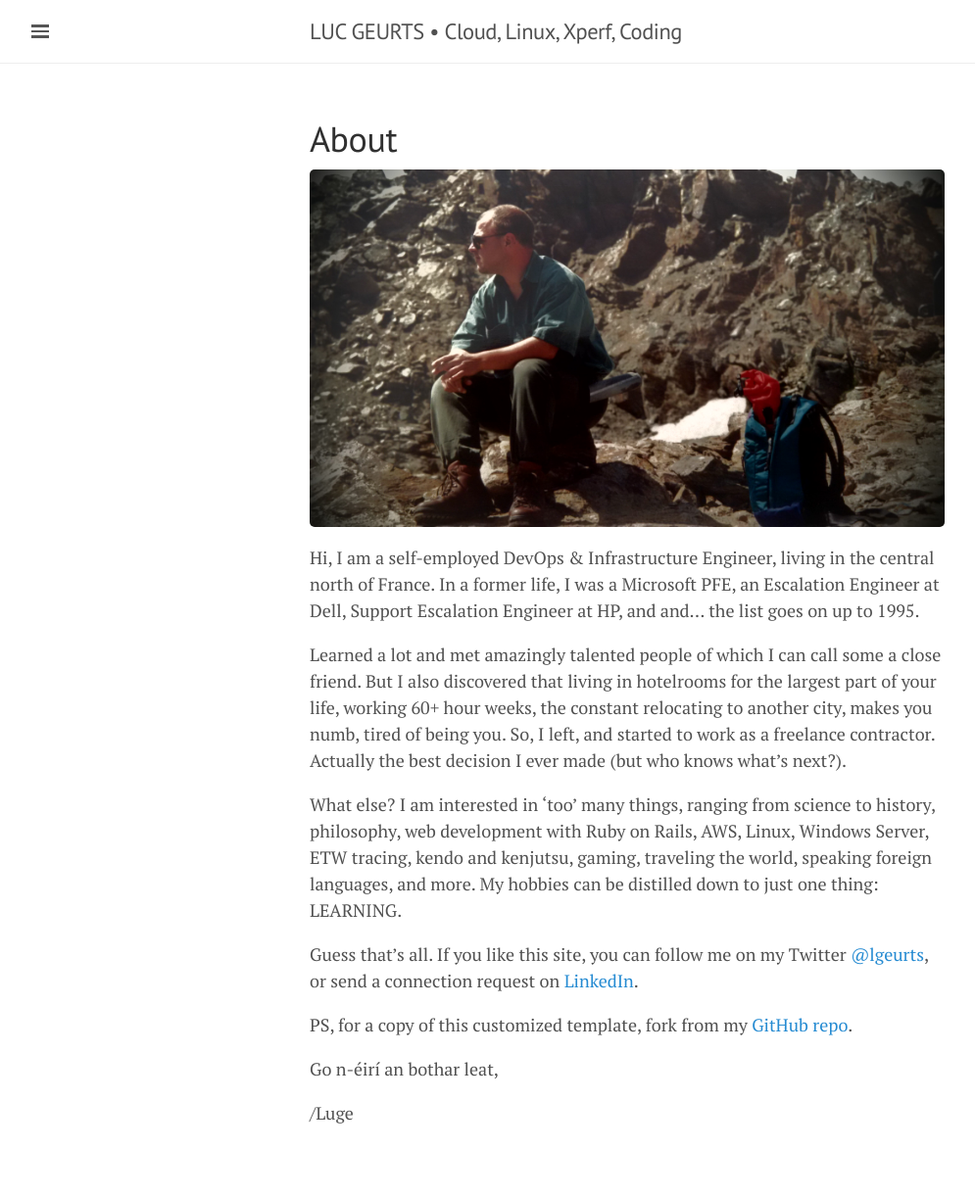
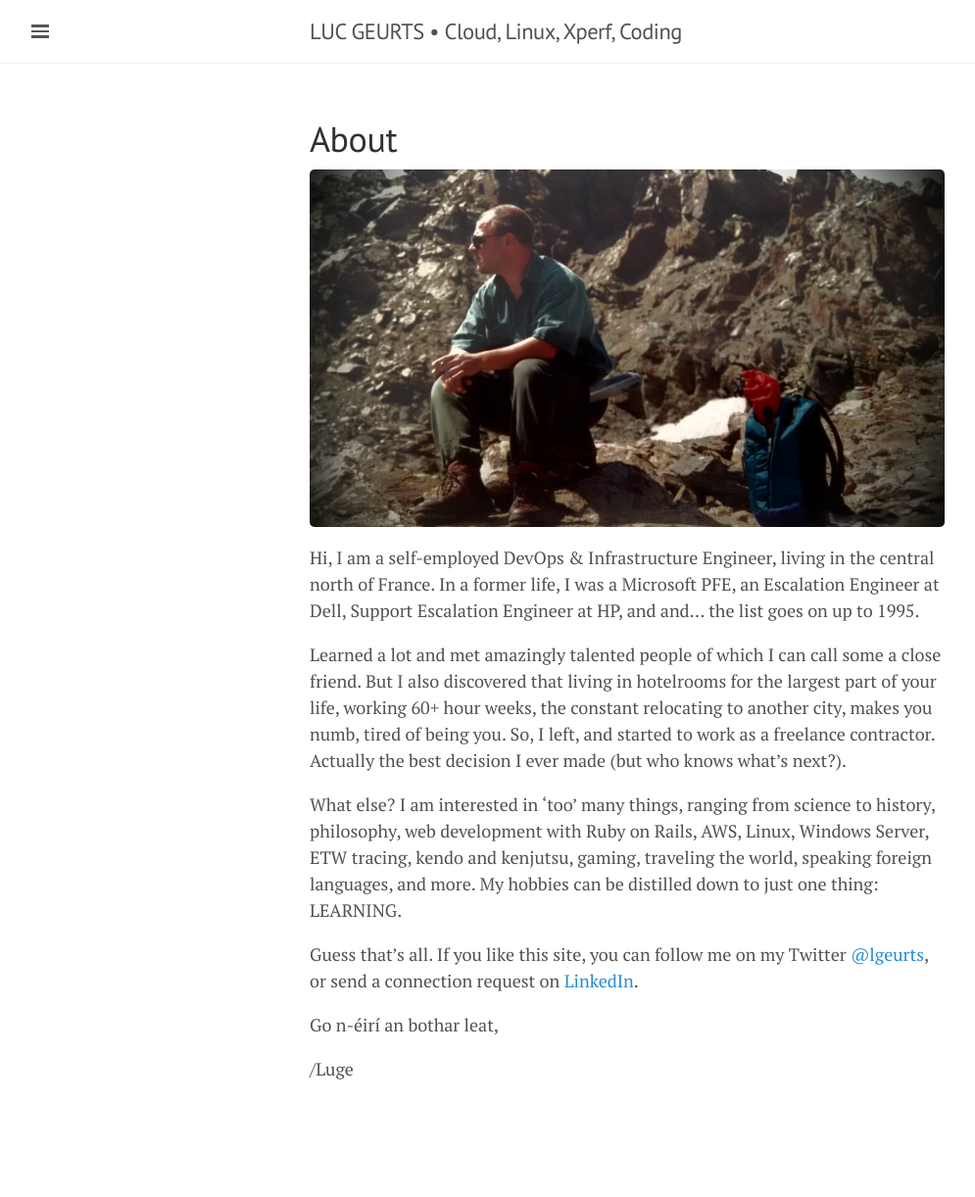
Before and after one commit to lgeurts/lgeurts.github.io, a Jekyll site: the page built from about.md, in a window 1280 px wide. Shown: the whole page at 98% size, without its empty margins (0-995 px from the left). Built offline with Jekyll 4.4.1, drawn with Linux system fonts in a browser that asks for light colours; nearby versions of some CDN libraries; after the commit the page ends 1177 px from its top, so only the background shows below that.

Commit message:
Update about.md

```diff
--- a/about.md
+++ b/about.md
@@ -15,8 +15,6 @@ My hobbies can be distilled down to just one thing: LEARNING.
 
 Guess that's all. If you like this site, you can follow me on my Twitter [@lgeurts](https://twitter.com/lgeurts), or send a connection request on [LinkedIn](https://www.linkedin.com/in/lucgeurts).
 
-PS, for a copy of this customized template, fork from my [GitHub repo](https://github.com/lgeurts/lgeurts.github.io).
-
 Go n-éirí an bothar leat,
 
 /Luge
```
